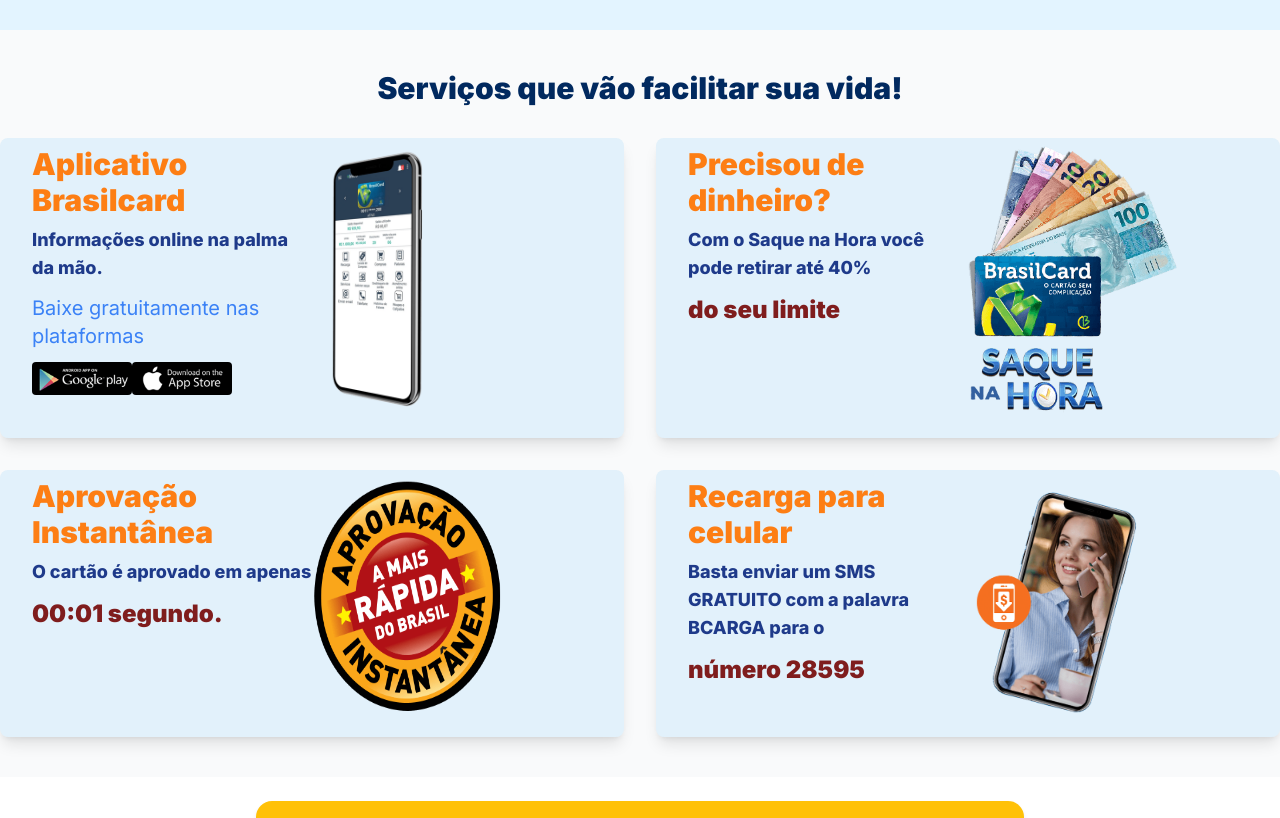
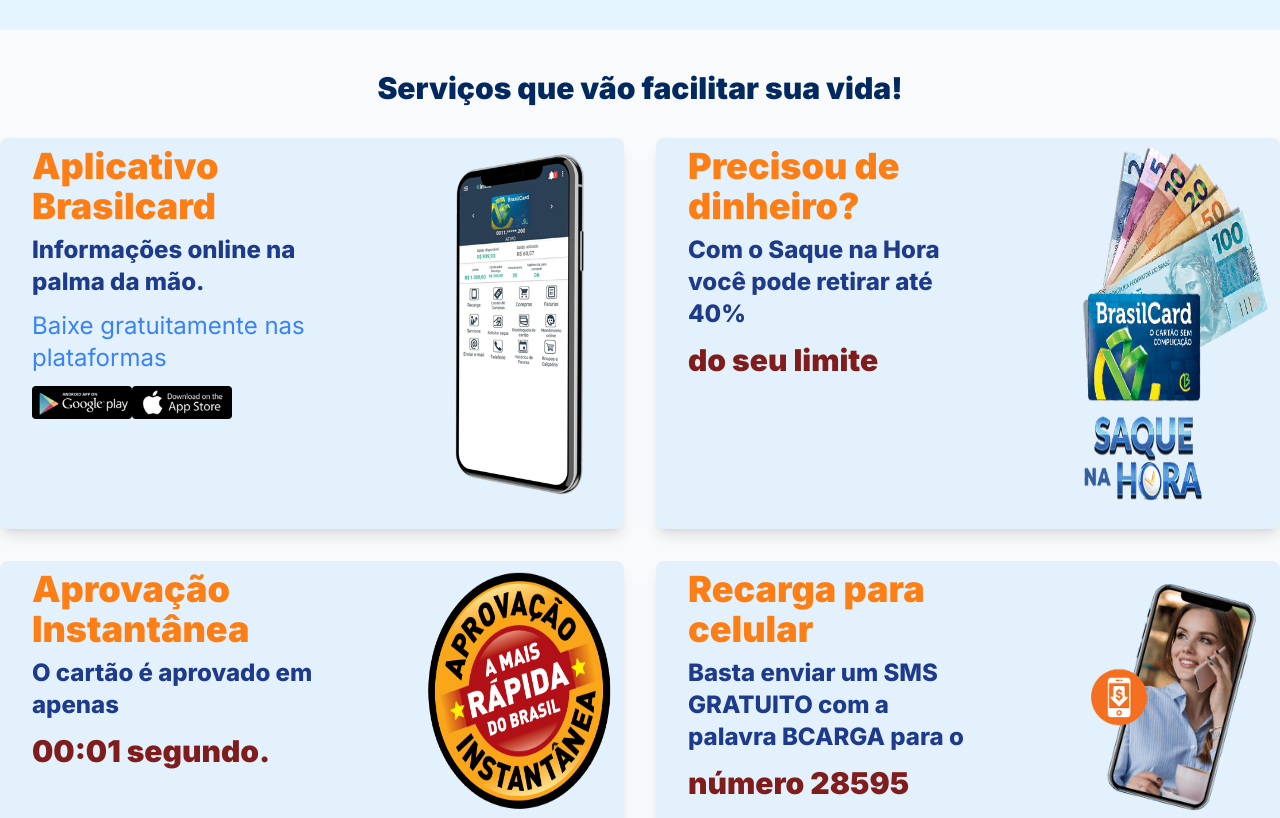
Before and after one commit to Edsonsantos0840/cartao-marca-propria, a Next.js app: page / in a window 1280 px wide. Shown: the part 2820-3638 px from the top of the page. Built offline with nearby package versions, Linux system fonts and the light colour scheme.

Commit message:
ajustes no card serviços.

```diff
--- a/src/app/components/CardServiços.tsx
+++ b/src/app/components/CardServiços.tsx
@@ -15,6 +15,8 @@
   ajuste?: string;
   largura?: number;
   altura?: number;
+  mdlargura?: string;
+  mdaltura?: string;
   link?: {
     href: string;
     src: string | StaticImageData;
@@ -72,7 +74,7 @@
 
 const CardServiços: React.FC = () => {
   return (
-    <div className="services py-5 md:py-10 bg-gray-50">
+    <div className="services py-5 md:py-10 bg-gray-50 ">
       <div className="container mx-auto ">
         <h3 className="text-center text-xl md:text-3xl font-black text-[var(--blue)] mb-5 md:mb-8">
           Serviços que vão facilitar sua vida!
@@ -82,24 +84,24 @@
           {servicesData.map((service, index) => (
             <div
               key={index}
-              className="bg-[var(--info)] px-3 md:px-8 py-2 rounded-lg shadow-lg text-center flex"
+              className="bg-[var(--info)] px-3 md:pl-8 py-2 rounded-lg shadow-lg flex justify-between"
             >
               <div className="w-[55%] md:w-[50%] text-start">
-                <h2 className=" text-2xl md:text-3xl font-black text-[var(--orange)] mb-2">
+                <h2 className=" text-2xl md:text-4xl font-black text-[var(--orange)] mb-2">
                 {service.title}
               </h2>
-              <h4 className="text-blue-900 text-lg font-extrabold">{service.description}</h4>
+              <h4 className="text-blue-900 text-lg md:text-2xl font-extrabold">{service.description}</h4>
 
               {service.subtitle && (
-                <h5 className="text-blue-500 mt-3 mb-2 text-xl">
+                <h5 className="text-blue-500 mt-3 mb-2 text-xl md:text-2xl">
                   {service.subtitle}
                 </h5>
 
               )}
-              <h3 className="text-red-900 mt-3 mb-2 text-2xl font-black">{service.ajuste}</h3>
+              <h3 className="text-red-900 mt-3 mb-2 text-2xl md:text-3xl font-black">{service.ajuste}</h3>
 
               {service.link && (
-                <div className="flex   mt-1">
+                <div className="flex mt-1 ">
                   {service.link.map((linkItem, idx) => (
                     <a
                       key={idx}
@@ -112,7 +114,7 @@
                         alt={linkItem.alt}
                         width={100}
                         height={40}
-                        className="rounded"
+                        className="rounded left-2 "
                       />
                     </a>
                   ))}
@@ -124,7 +126,7 @@
                 alt={service.title}
                 width={service.largura}
                 height={service.altura}
-                className=" md:mb-4 m-0"
+                className={`md:mb-4 m-0 md:w-[32%] `}
               />
 
             </div>
```
